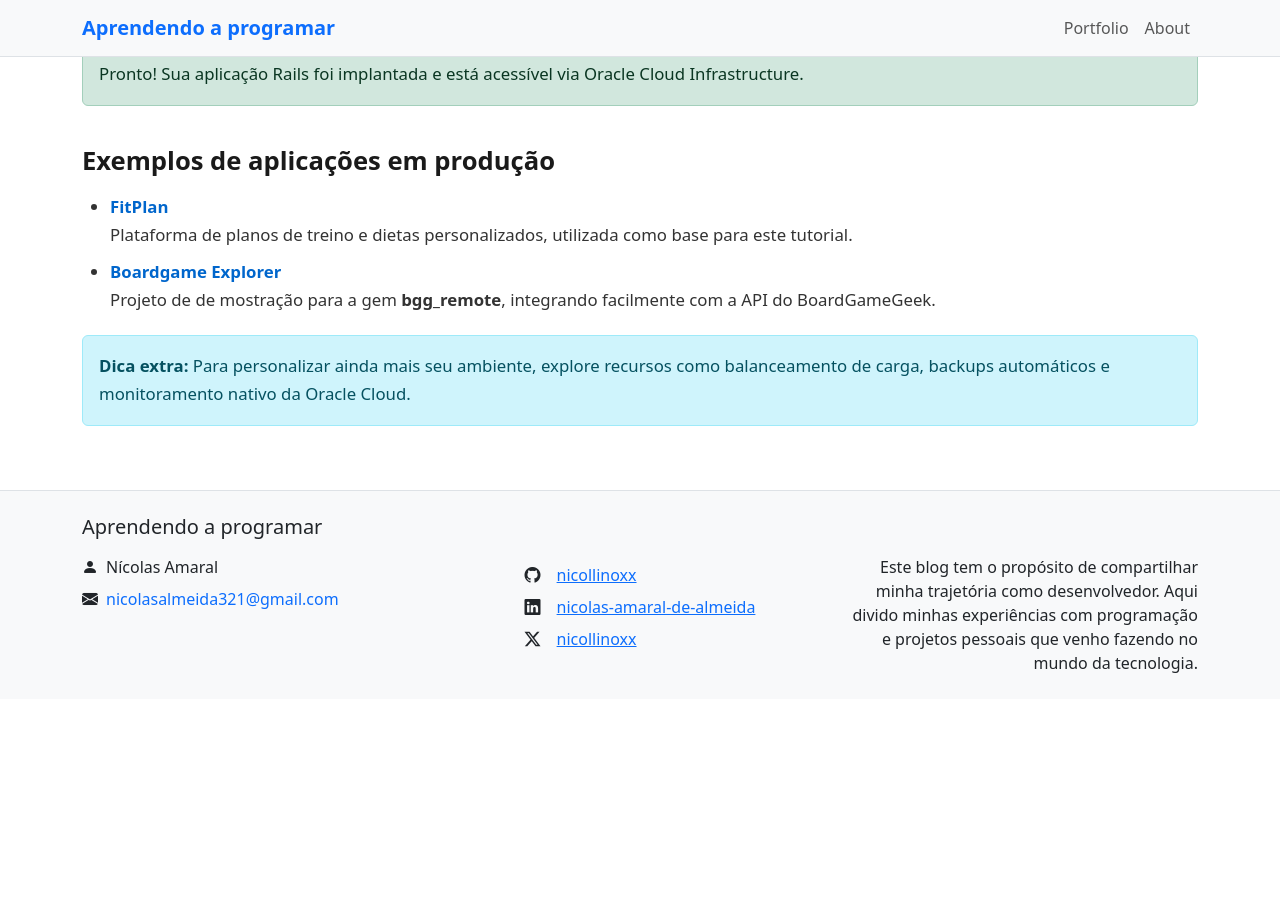
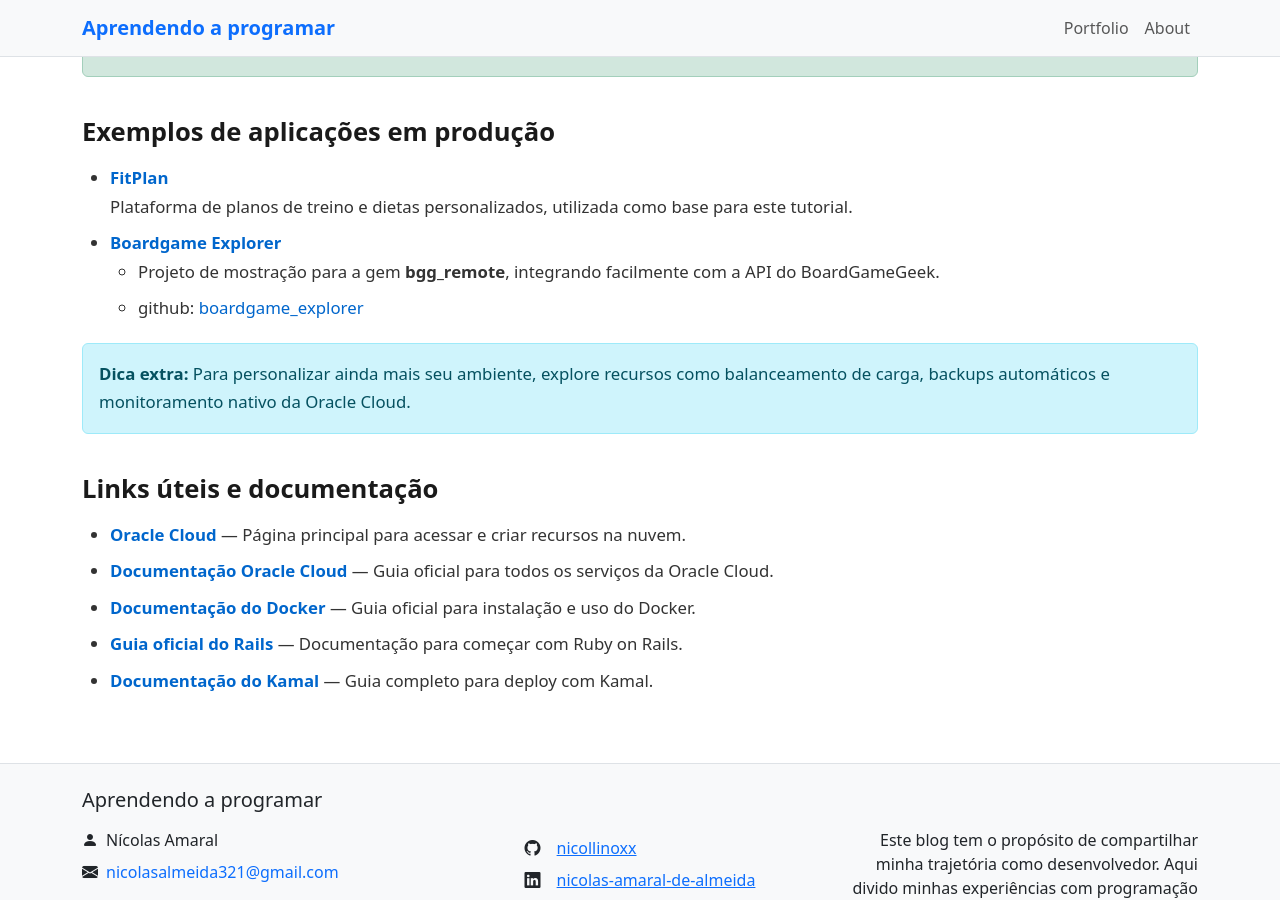
Before and after one commit to nicollinoxx/nicollinoxx.github.io, a Jekyll site: the page built from _posts/2025-12-28-deploying_with_oracle_cloud.html, in a window 1280 px wide and 900 px high, scrolled down 9950 px. Built offline with Jekyll 4.4.1, drawn with Linux system fonts in a browser that asks for light colours; comment, search, counter and statistics services are not loaded; before the commit the page ends 10649 px from its top, so only the background shows below that; some of the changed text lies outside the part shown.

Commit message:
Add useful links and documentation section

```diff
--- a/_posts/2025-12-28-deploying_with_oracle_cloud.html
+++ b/_posts/2025-12-28-deploying_with_oracle_cloud.html
@@ -104,8 +104,6 @@ pinned: true
 <h3>2. Reservando o IP público</h3>
 
 <p>
-  <small class="text-warning">Utilize da barra de pesquisa para facilitar a localização das seções.</small><br>
-
   Garanta que sua instância tenha um IP público. No menu de <strong>Networking</strong>, acesse <strong>IP Administration</strong> e
   clique em <strong>Reserve IPv4 address</strong>. Marque as opções para reservar e associar o IP à sua VM.
 </p>
@@ -236,10 +234,36 @@ builder:
   </li>
   <li>
     <a href="https://boardgame.fitplan.vip" target="_blank"><strong>Boardgame Explorer</strong></a><br>
-    Projeto de de mostração para a gem <strong>bgg_remote</strong>, integrando facilmente com a API do BoardGameGeek.
+    <ul>
+      <li>
+        Projeto de mostração para a gem <strong>bgg_remote</strong>, integrando facilmente com a API do BoardGameGeek.
+      </li>
+      <li>
+        github: <a href="https://github.com/nicollinoxx/boardgame_explorer" target="_blank">boardgame_explorer</a>
+      </li>
+    </ul>
   </li>
 </ul>
 
 <div class="alert alert-info">
   <strong>Dica extra:</strong> Para personalizar ainda mais seu ambiente, explore recursos como balanceamento de carga, backups automáticos e monitoramento nativo da Oracle Cloud.
 </div>
+
+<h2>Links úteis e documentação</h2>
+<ul>
+  <li>
+    <a href="https://cloud.oracle.com/" target="_blank"><strong>Oracle Cloud</strong></a> — Página principal para acessar e criar recursos na nuvem.
+  </li>
+  <li>
+    <a href="https://docs.oracle.com/en/cloud/" target="_blank"><strong>Documentação Oracle Cloud</strong></a> — Guia oficial para todos os serviços da Oracle Cloud.
+  </li>
+  <li>
+    <a href="https://docs.docker.com/" target="_blank"><strong>Documentação do Docker</strong></a> — Guia oficial para instalação e uso do Docker.
+  </li>
+  <li>
+    <a href="https://guides.rubyonrails.org/getting_started.html" target="_blank"><strong>Guia oficial do Rails</strong></a> — Documentação para começar com Ruby on Rails.
+  </li>
+  <li>
+    <a href="https://kamal-deploy.org/docs/" target="_blank"><strong>Documentação do Kamal</strong></a> — Guia completo para deploy com Kamal.
+  </li>
+</ul>
```
